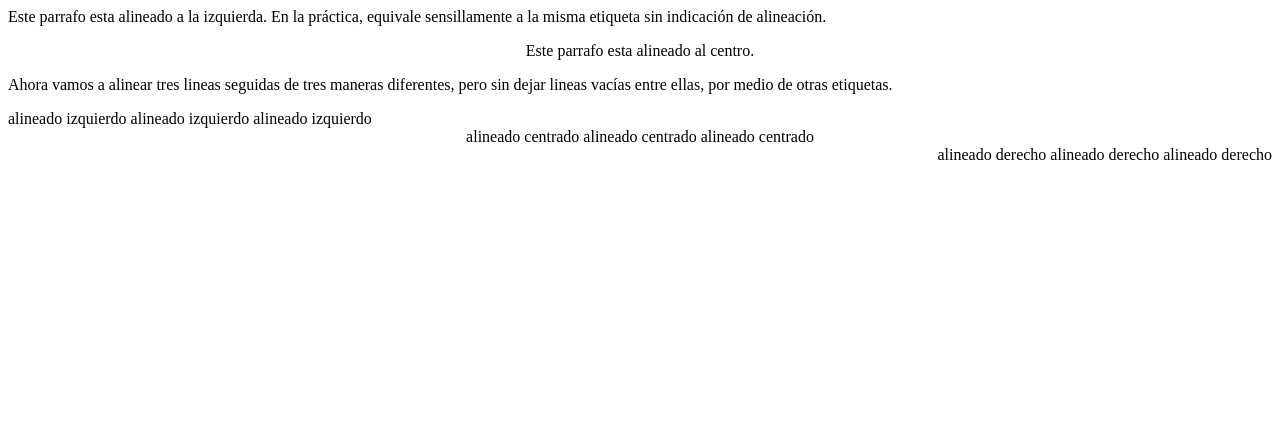
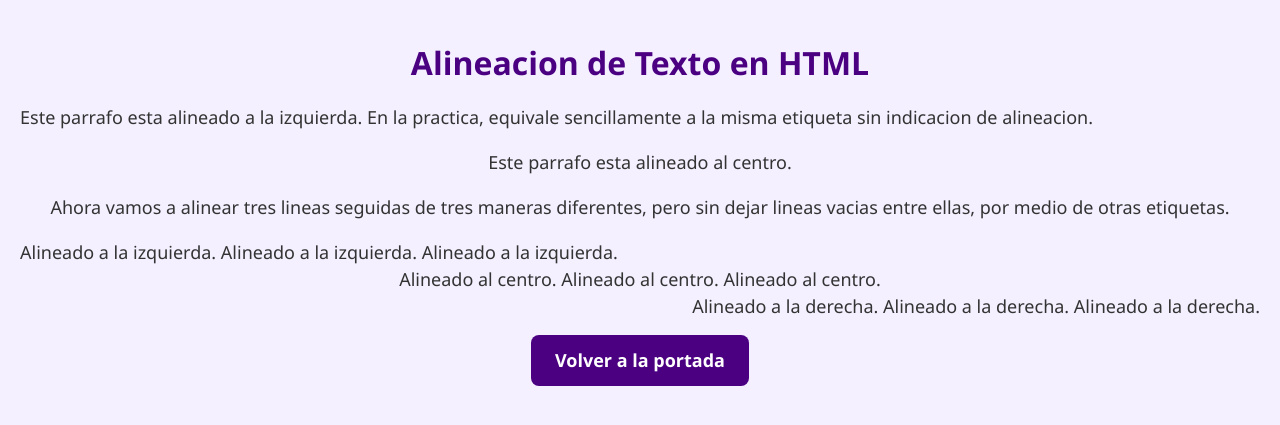
Before and after one commit to Angel132ueohur/Proyectoindex, a plain HTML site: page pagina 5.html in a window 1280 px wide. Drawn offline with Linux system fonts and the light colour scheme.

Commit message:
Update pagina 5.html

```diff
--- a/pagina 5.html
+++ b/pagina 5.html
@@ -1,19 +1,26 @@
-<HTML>
-<HEAD>
-<TITLE> Ejemplo 5 </TITLE>
-</HEAD>
-<BODY>
-<P align="left"> Este parrafo esta alineado a la izquierda. En la práctica, equivale sensillamente a la misma etiqueta sin indicación de alineación.
-</P>
-<P align="center"> Este parrafo esta alineado al centro.
-</P>
-<P> Ahora vamos a alinear tres lineas seguidas de tres maneras diferentes, pero sin dejar lineas vacías entre ellas, por medio de otras etiquetas.
-</P>
-<DIV align="left">alineado izquierdo alineado izquierdo alineado izquierdo
-</DIV>
-<DIV align="center">alineado centrado alineado centrado alineado centrado
-</DIV>
-<DIV align="right">alineado derecho alineado derecho alineado derecho
-</DIV>
-</BODY>
-</HTML>
+<!DOCTYPE html>
+<html lang="es">
+<head>
+  <meta charset="UTF-8">
+  <meta name="viewport" content="width=device-width, initial-scale=1.0">
+  <title>Ejemplo 5</title>
+  <link rel="stylesheet" href="estilos.css"> <!-- Aseg�rate de que la ruta sea correcta -->
+</head>
+<body>
+
+  <h1>Alineacion de Texto en HTML</h1>
+
+  <p class="left-align">Este parrafo esta alineado a la izquierda. En la practica, equivale sencillamente a la misma etiqueta sin indicacion de alineacion.</p>
+
+  <p class="center-align">Este parrafo esta alineado al centro.</p>
+
+  <p>Ahora vamos a alinear tres lineas seguidas de tres maneras diferentes, pero sin dejar lineas vacias entre ellas, por medio de otras etiquetas.</p>
+
+  <div class="left-align">Alineado a la izquierda. Alineado a la izquierda. Alineado a la izquierda.</div>
+  <div class="center-align">Alineado al centro. Alineado al centro. Alineado al centro.</div>
+  <div class="right-align">Alineado a la derecha. Alineado a la derecha. Alineado a la derecha.</div>
+<div style="text-align: center;">
+    <a href="index.html">Volver a la portada</a>
+  </div>
+</body>
+</html>
```
